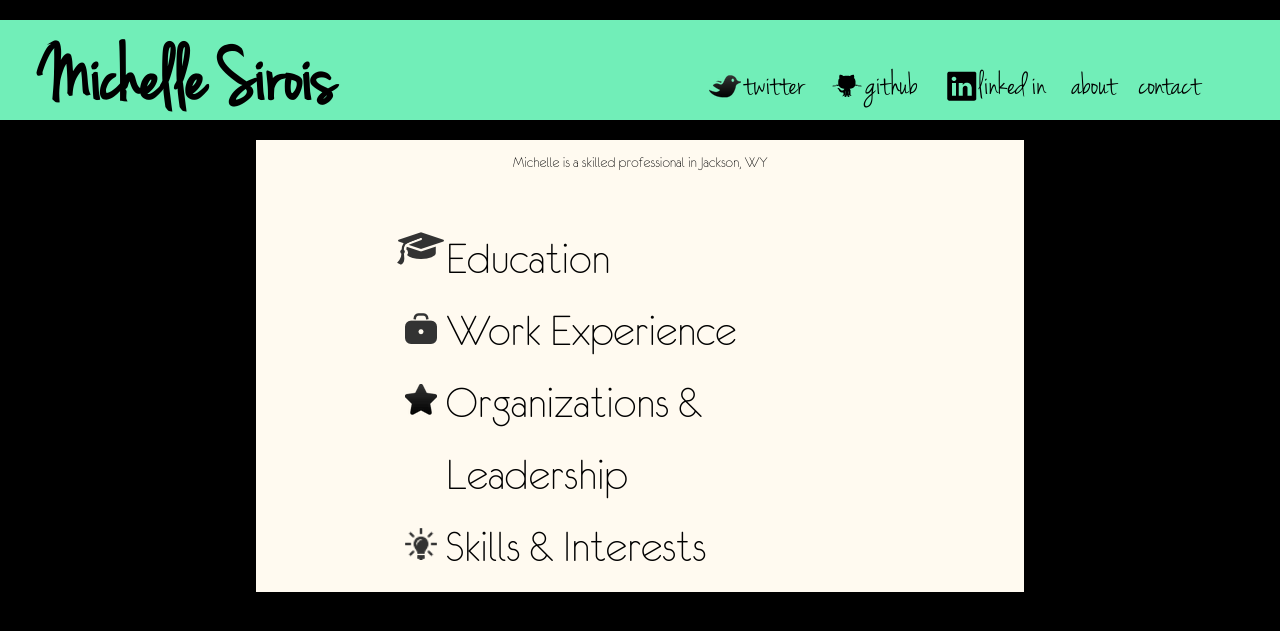
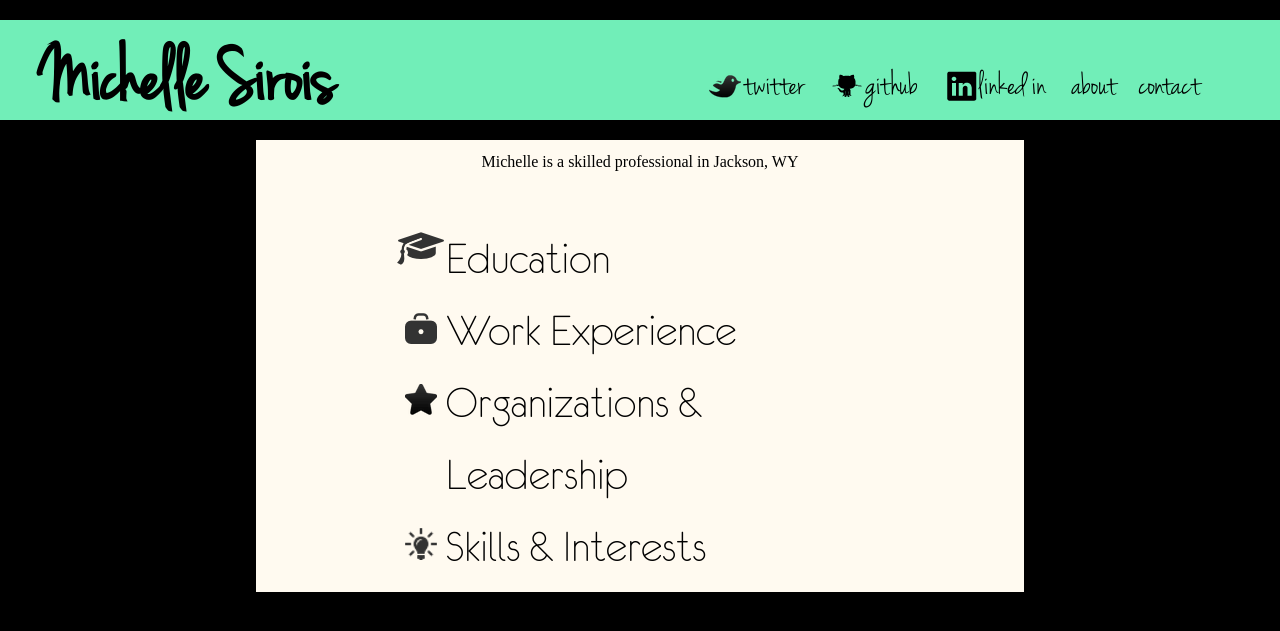
Before and after one commit to michellecsirois/michellecsirois.github.io, a Jekyll site: the page built from index.html, in a window 1280 px wide. Shown: the top 631 px of the page. Built offline with Jekyll 4.4.1, drawn with Linux system fonts in a browser that asks for light colours; Markdown is read by kramdown in place of the engine named in the settings; the list of posts is cut into pages by our own code.

Commit message:
Update index.html

```diff
--- a/index.html
+++ b/index.html
@@ -9,7 +9,7 @@ layout: default
          xmlns="http://www.w3.org/1999/html" xmlns="http://www.w3.org/1999/html">
 
     <div align="center">
-        <font face=euro font-size=12>Michelle is a skilled professional in Jackson, WY</font>
+        <font face=ebrima font-size=12>Michelle is a skilled professional in Jackson, WY</font>
     </div>
     <br>
     </br>
```
